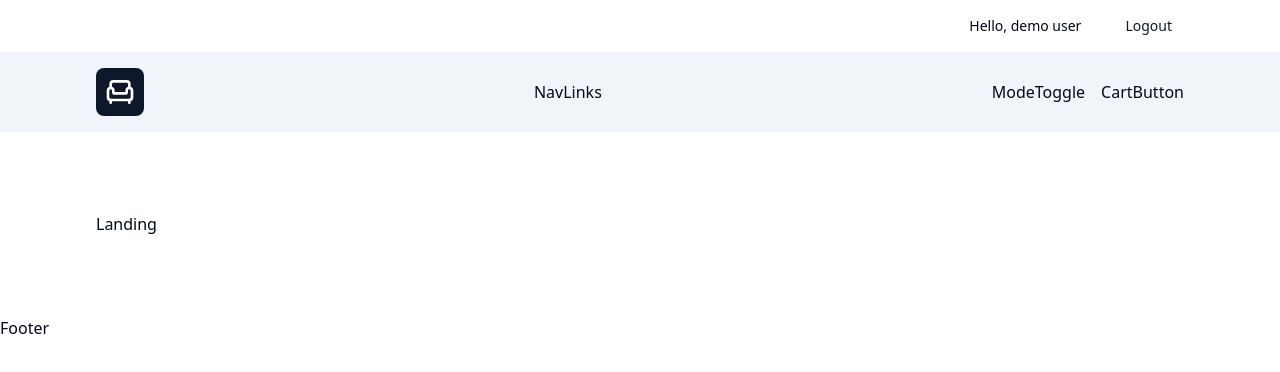
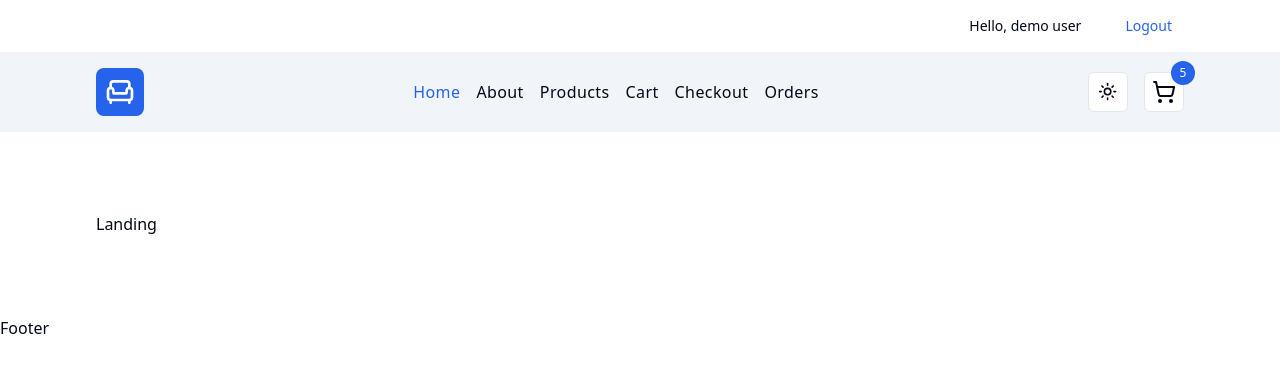
Before and after one commit to MTayeb93/ts-comfy-store, a React (Vite) app: page / in a window 1280 px wide. Shown: the top 372 px of the page. Built offline with nearby package versions, Linux system fonts and the light colour scheme.

Commit message:
wrap up navbar component

```diff
--- a/src/components/CartButton.tsx
+++ b/src/components/CartButton.tsx
@@ -1,10 +1,24 @@
+import { Button } from './ui/button';
+import { ShoppingCart } from 'lucide-react';
+import { Link } from 'react-router-dom';
 
-const CartButton = () => {
+function CartButton() {
+  const numItemsInCart = 5;
+
   return (
-    <div>
-      CartButton
-    </div>
-  )
+    <Button
+      asChild
+      variant='outline'
+      size='icon'
+      className='relative flex items-center justify-center'
+    >
+      <Link to='/cart'>
+        <ShoppingCart />
+        <span className='absolute flex items-center justify-center w-6 h-6 text-xs text-white rounded-full -top-3 -right-3 bg-primary'>
+          {numItemsInCart}
+        </span>
+      </Link>
+    </Button>
+  );
 }
-
-export default CartButton
+export default CartButton;
--- a/src/components/ModeToggle.tsx
+++ b/src/components/ModeToggle.tsx
@@ -1,10 +1,39 @@
+import { Moon, Sun } from 'lucide-react';
+import { useAppDispatch } from '@/hooks';
+import { Button } from '@/components/ui/button';
+import {
+  DropdownMenu,
+  DropdownMenuContent,
+  DropdownMenuItem,
+  DropdownMenuTrigger,
+} from '@/components/ui/dropdown-menu';
+import { setTheme } from '@/features/theme/themeSlice';
 
-const ModeToggle = () => {
+function ModeToggle() {
+  const dispatch = useAppDispatch();
+
   return (
-    <div>
-      ModeToggle
-    </div>
-  )
+    <DropdownMenu>
+      <DropdownMenuTrigger asChild>
+        <Button variant='outline' size='icon'>
+          <Sun className='h-[1.2rem] w-[1.2rem] rotate-0 scale-100 transition-all dark:-rotate-90 dark:scale-0' />
+          <Moon className='absolute h-[1.2rem] w-[1.2rem] rotate-90 scale-0 transition-all dark:rotate-0 dark:scale-100' />
+          <span className='sr-only'>Toggle theme</span>
+        </Button>
+      </DropdownMenuTrigger>
+      <DropdownMenuContent align='end'>
+        <DropdownMenuItem onClick={() => dispatch(setTheme('light'))}>
+          Light
+        </DropdownMenuItem>
+        <DropdownMenuItem onClick={() => dispatch(setTheme('dark'))}>
+          Dark
+        </DropdownMenuItem>
+        <DropdownMenuItem onClick={() => dispatch(setTheme('system'))}>
+          System
+        </DropdownMenuItem>
+      </DropdownMenuContent>
+    </DropdownMenu>
+  );
 }
 
-export default ModeToggle
+export default ModeToggle;
--- a/src/components/NavLinks.tsx
+++ b/src/components/NavLinks.tsx
@@ -1,10 +1,25 @@
+import { links } from '@/utils';
+import { NavLink } from 'react-router-dom';
 
-const NavLinks = () => {
+function NavLinks() {
   return (
-    <div>
-      NavLinks
+    <div className='items-center justify-center hidden lg:flex gap-x-4'>
+      {links.map((link) => {
+        return (
+          <NavLink
+            to={link.href}
+            key={link.label}
+            className={({ isActive }) => {
+              return `capitalize font-light tracking-wide ${
+                isActive ? 'text-primary' : ''
+              }`;
+            }}
+          >
+            {link.label}
+          </NavLink>
+        );
+      })}
     </div>
-  )
+  );
 }
-
-export default NavLinks
+export default NavLinks;
--- a/src/features/theme/themeSlice.ts
+++ b/src/features/theme/themeSlice.ts
@@ -1,13 +1,34 @@
+import { applyTheme } from '@/utils'
 import { createSlice, PayloadAction } from '@reduxjs/toolkit'
 
-const initialState = {
-  name: 'theme slice',
+export type Theme = 'dark' | 'light' | 'system'
+
+type ThemeState = {
+  theme: Theme
+}
+
+const initializeTheme = ():Theme => {
+  const theme = localStorage.getItem('theme') as Theme || 'system'
+  applyTheme(theme)
+  return theme
+}
+
+const initialState: ThemeState = {
+  theme: initializeTheme(),
 }
 
 const themeSlice = createSlice({
- name: 'theme',
- initialState,
- reducers: {},
+  name: 'theme',
+  initialState,
+  reducers: {
+    setTheme: (state, action: PayloadAction<Theme>) => {
+      state.theme = action.payload
+      applyTheme(action.payload)
+      localStorage.setItem('theme', action.payload)
+    },
+  },
 })
 
+export const { setTheme } = themeSlice.actions
+
 export default themeSlice.reducer
--- a/src/index.css
+++ b/src/index.css
@@ -16,7 +16,7 @@
     --card-foreground: 222.2 84% 4.9%;
     --popover: 0 0% 100%;
     --popover-foreground: 222.2 84% 4.9%;
-    --primary: 222.2 47.4% 11.2%;
+    --primary: 221.2 83.2% 53.3%;
     --primary-foreground: 210 40% 98%;
     --secondary: 210 40% 96.1%;
     --secondary-foreground: 222.2 47.4% 11.2%;
@@ -28,7 +28,7 @@
     --destructive-foreground: 210 40% 98%;
     --border: 214.3 31.8% 91.4%;
     --input: 214.3 31.8% 91.4%;
-    --ring: 222.2 84% 4.9%;
+    --ring: 221.2 83.2% 53.3%;
     --radius: 0.5rem;
     --chart-1: 12 76% 61%;
     --chart-2: 173 58% 39%;
@@ -44,7 +44,7 @@
     --card-foreground: 210 40% 98%;
     --popover: 222.2 84% 4.9%;
     --popover-foreground: 210 40% 98%;
-    --primary: 210 40% 98%;
+    --primary: 217.2 91.2% 59.8%;
     --primary-foreground: 222.2 47.4% 11.2%;
     --secondary: 217.2 32.6% 17.5%;
     --secondary-foreground: 210 40% 98%;
@@ -56,7 +56,7 @@
     --destructive-foreground: 210 40% 98%;
     --border: 217.2 32.6% 17.5%;
     --input: 217.2 32.6% 17.5%;
-    --ring: 212.7 26.8% 83.9%;
+    --ring: 224.3 76.3% 48%;
     --chart-1: 220 70% 50%;
     --chart-2: 160 60% 45%;
     --chart-3: 30 80% 55%;
@@ -64,6 +64,7 @@
     --chart-5: 340 75% 55%;
   }
 }
+
 
 @layer base {
   * {
--- /dev/null
+++ b/src/utils/applyTheme.ts
@@ -0,0 +1,15 @@
+import { Theme } from '@/features/theme/themeSlice'
+
+export function applyTheme(theme: Theme) {
+  const root = window.document.documentElement
+  root.classList.remove('light', 'dark')
+
+  if (theme === 'system') {
+    const systemTheme = window.matchMedia('(prefers-color-scheme:dark)').matches
+      ? 'dark'
+      : 'light'
+    root.classList.add(systemTheme)
+    return
+  }
+  root.classList.add(theme)
+}
--- a/src/utils/index.ts
+++ b/src/utils/index.ts
@@ -1 +1,2 @@
 export * from './links';
+export * from './applyTheme';
```
